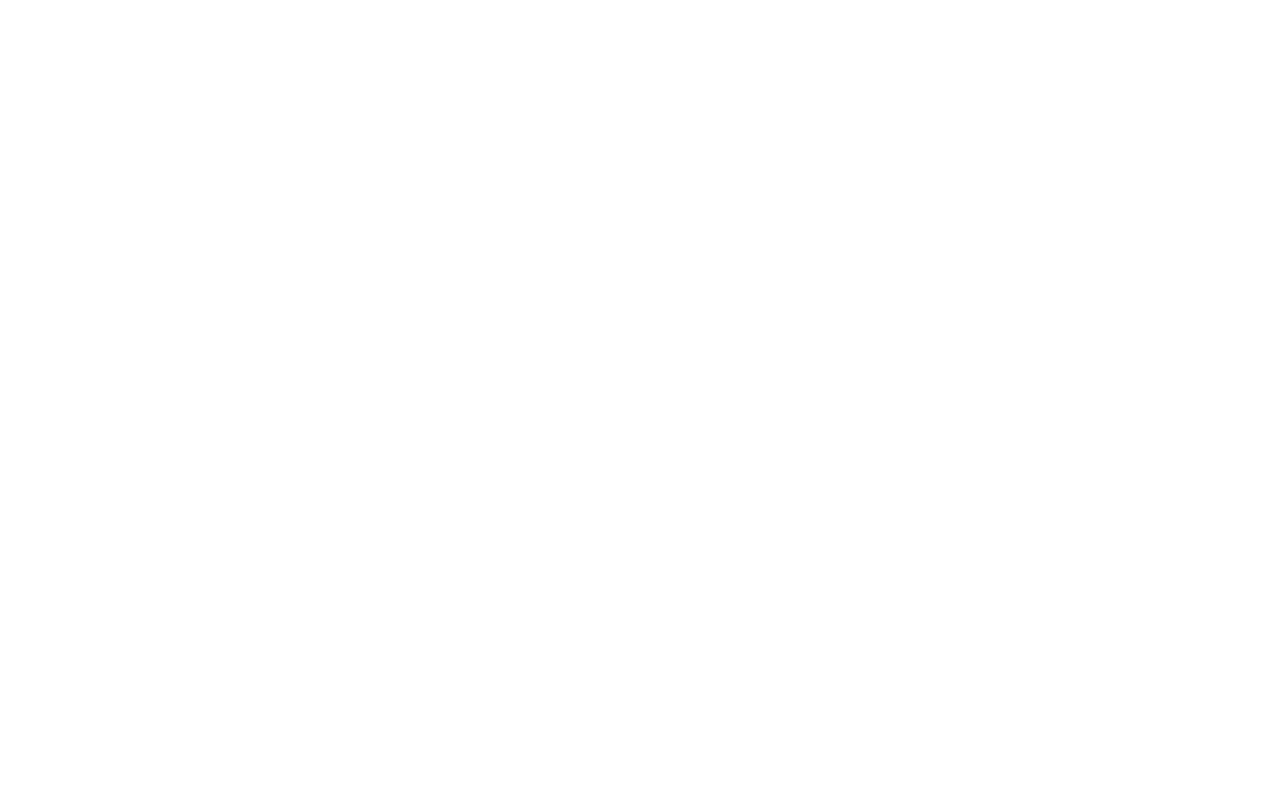
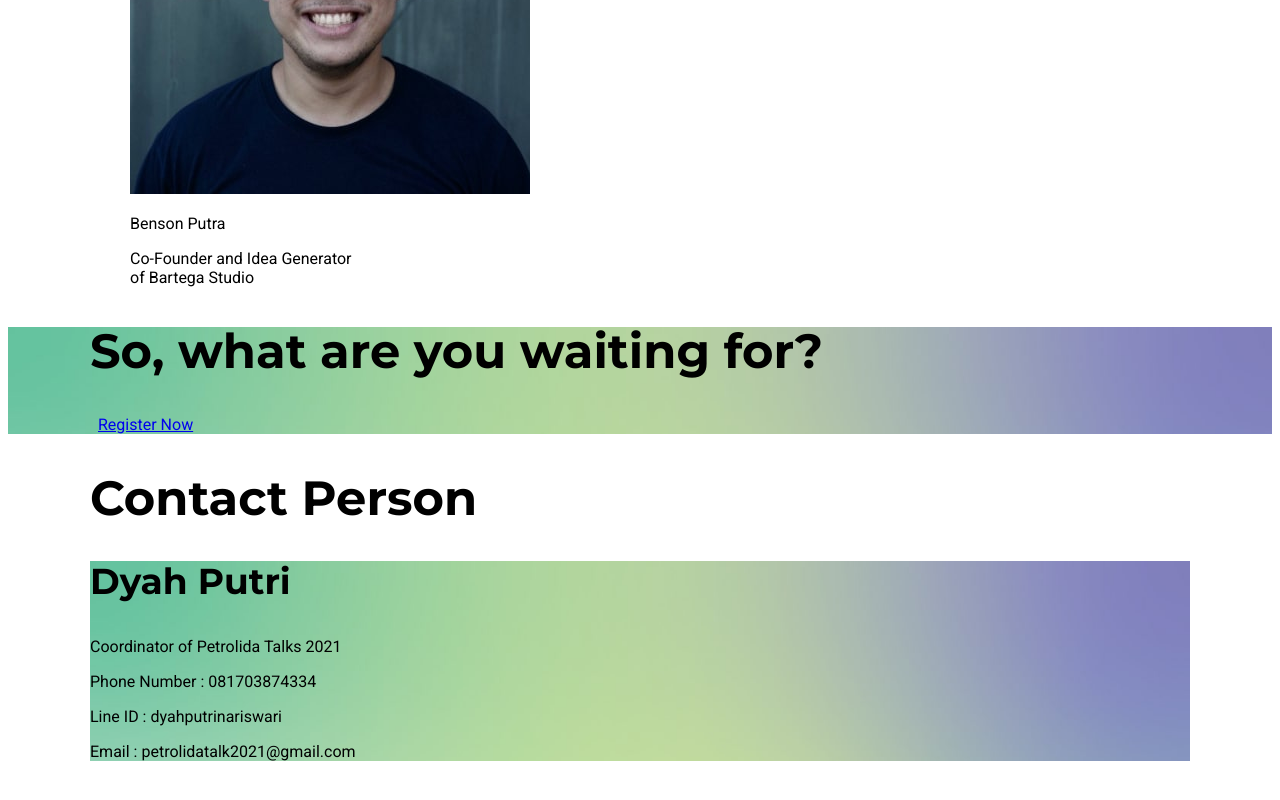
Before and after one commit to theodorusclarence/petrolida-2021, a Next.js app: page /non-competition/petrolida-talks in a window 1280 px wide. Shown: the part 3013-3813 px from the top of the page. Built offline with nearby package versions, Linux system fonts and the light colour scheme.

Commit message:
added cp. and updated speakers of petrotalks

```diff
--- a/pages/non-competition/petrolida-talks.jsx
+++ b/pages/non-competition/petrolida-talks.jsx
@@ -90,6 +90,18 @@
                 },
                 '-=1.5'
             );
+
+        gsap.timeline({
+            scrollTrigger: {
+                trigger: '#cp',
+                start: 'top 50%',
+            },
+        }).from('.cp-card', {
+            opacity: 0,
+            y: 50,
+            stagger: 0.1,
+            ease: Power3.easeOut,
+        });
     }, []);
 
     useEffect(() => {
@@ -269,6 +281,29 @@
                 </section>
                 {/* End of Register Section */}
 
+                {/* CP  Section */}
+                <section id='cp' className='py-32'>
+                    <main className='container space-y-8'>
+                        <h2 className='text-center text-primary'>Contact Person</h2>
+                        <div className='flex items-center justify-center'>
+                            <div
+                                className='p-8 rounded-md shadow-md cp-card'
+                                style={{
+                                    backgroundImage: 'url("/img/bg-hero.jpg")',
+                                    backgroundSize: 'cover',
+                                }}
+                            >
+                                <h3 className='text-lg'>{data.cpname1}</h3>
+                                <p className='text-md'>{data.cptitle1}</p>
+                                <p className='text-md'>Phone Number : {data.cpphone1}</p>
+                                <p className='text-md'>Line ID : {data.cpline1}</p>
+                                <p className='text-md'>Email : {data.cpemail1}</p>
+                            </div>
+                        </div>
+                    </main>
+                </section>
+                {/* CP Section */}
+
                 <Footer />
                 <style jsx>{`
                     .aspect {
--- a/store/data.js
+++ b/store/data.js
@@ -485,6 +485,11 @@
     theme: 'Enriching Your Knowledge in Entrepreneurship, Technology, and Energy Fields',
     desc:
         "As a crucial generation in realizing Indonesia 2045 vision, which includes human development and the mastery of science-technology and sustainable growth, Petrolida Talks 2021 would like to contribute to the realization of those visions. Our aim is to give out inspiration and foster innovative thinking followed by the mastery of technology for this generation. With Petrolida's and the hosting organization, SPE's, background being in the oil and gas, we also bring up the future of the oil and gas industry to give updates and encourage our fellow petroleum enthusiasts. Therefore, Petrolida Talks 2021 will be discussing on today’s trends in oil and gas industry, entrepreneurship, technology, and technopreneurship.",
+    cpname1: 'Dyah Putri',
+    cptitle1: 'Coordinator of Petrolida Talks 2021',
+    cpphone1: '081703874334',
+    cpline1: 'dyahputrinariswari',
+    cpemail1: 'petrolidatalk2021@gmail.com',
     categories: [
         {
             ctg: 'Entrepreneurship',
@@ -502,6 +507,11 @@
                     name: 'Sammy Bramantyo',
                     title: 'Co-Founder and CEO of Lawless Burgerbar',
                     pic: 'entre-2-min.jpg',
+                },
+                {
+                    name: 'Benson Putra',
+                    title: 'Co-Founder and Idea Generator of Bartega Studio',
+                    pic: 'entre-3-min.jpg',
                 },
             ],
         },
@@ -576,7 +586,7 @@
                 {
                     name: 'Randi Waranugraha',
                     title: 'VP of Engineering Dana Indonesia',
-                    pic: 'techpre-3-min.jpg'
+                    pic: 'techpre-3-min.jpg',
                 },
             ],
         },
```
Also changed, not shown: public/img/petrotalk-speakers/entre-3-min.jpg (added).
